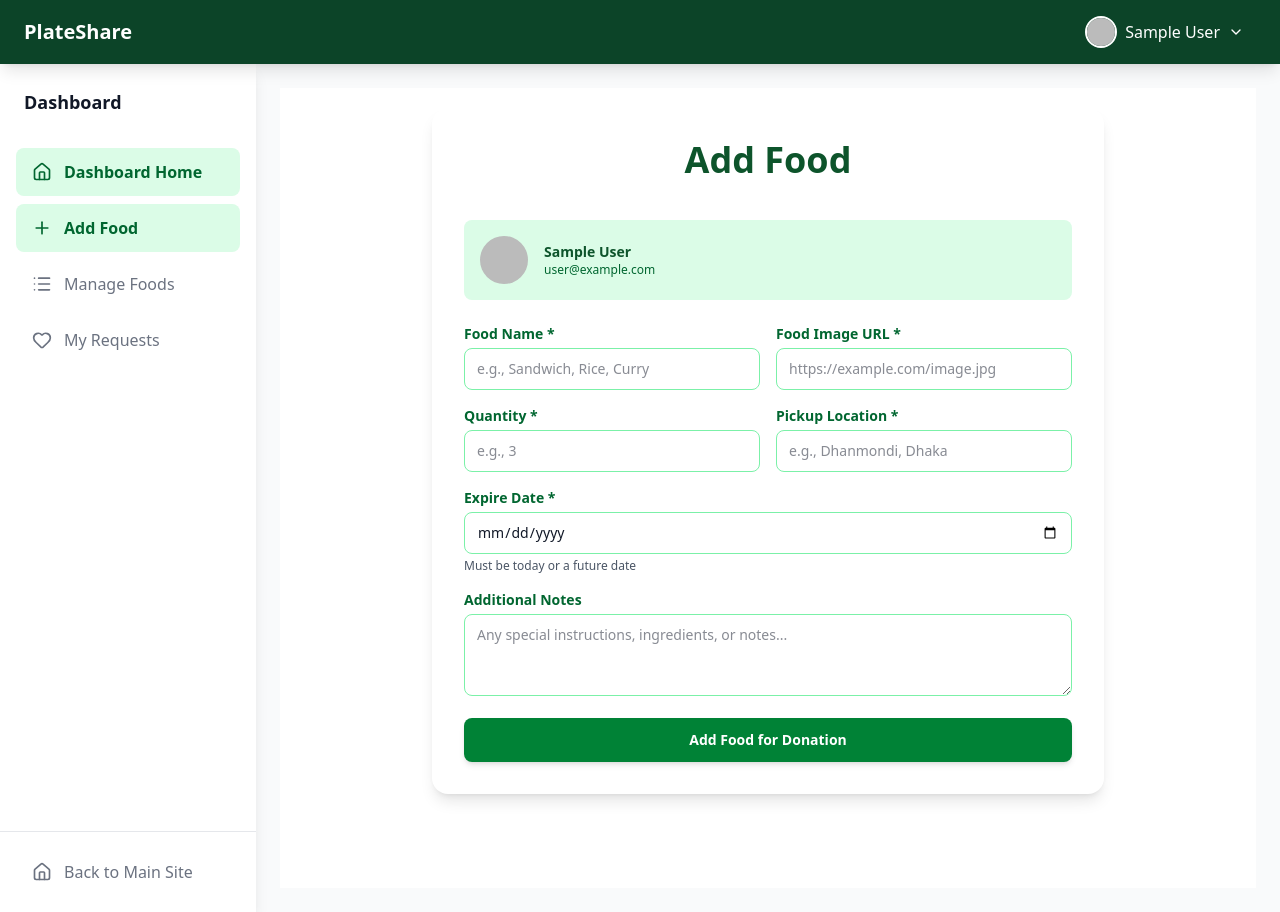
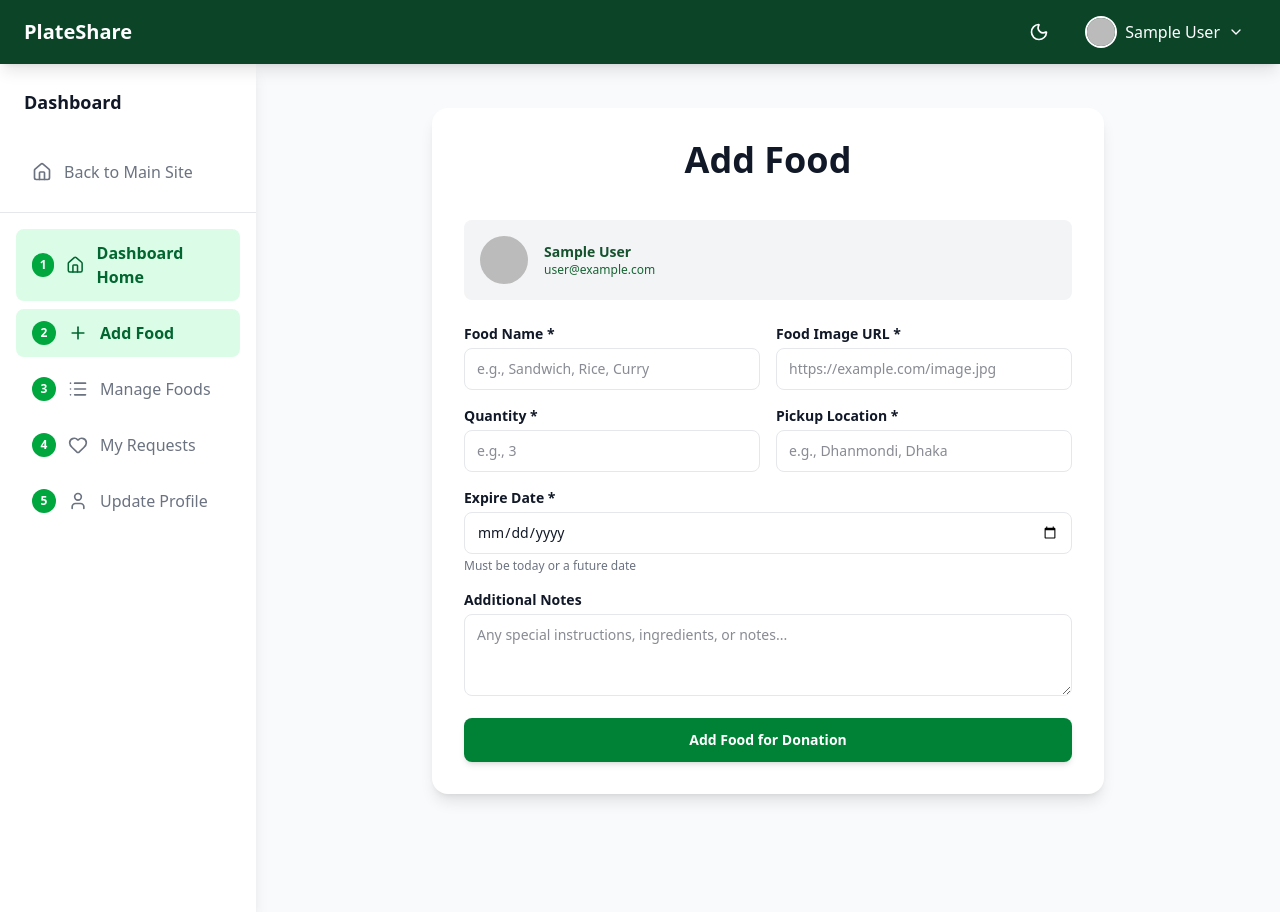
Before and after one commit to jubayer-ahmed-ratul/plateshare_client, a React (Vite) app: page /dashboard/add-food in a window 1280 px wide. Built offline with nearby package versions, Linux system fonts and the light colour scheme; no server answers; sample sign-in values are in the browser's storage.

Commit message:
ready to submit

```diff
--- a/src/Pages/AddFood/AddFood.jsx
+++ b/src/Pages/AddFood/AddFood.jsx
@@ -3,9 +3,11 @@ import axios from "axios";
 import { toast, ToastContainer } from "react-toastify";
 import "react-toastify/dist/ReactToastify.css";
 import { AuthContext } from "../../components/context/AuthContext";
+import { useTheme } from "../../components/context/ThemeProvider";
 
 const AddFood = () => {
   const { user } = useContext(AuthContext);
+  const { isDarkMode } = useTheme();
 
   const [formData, setFormData] = useState({
     name: "",
@@ -107,15 +109,15 @@ const AddFood = () => {
   const todayDate = new Date().toISOString().split('T')[0];
 
   return (
-    <section className="py-5 flex justify-center items-start bg-white dark:bg-gray-900 min-h-screen">
+    <section className="py-5 flex justify-center items-start bg-themed-secondary min-h-screen">
       <ToastContainer />
-      <div className="w-full max-w-2xl bg-white dark:bg-gray-800 rounded-2xl shadow-lg p-8">
-        <h2 className="text-3xl sm:text-4xl font-bold mb-8 sm:mb-10 text-center text-green-900 dark:text-white">
+      <div className="w-full max-w-2xl bg-themed-card rounded-2xl shadow-lg p-8">
+        <h2 className="text-3xl sm:text-4xl font-bold mb-8 sm:mb-10 text-center text-themed-primary">
           Add Food
         </h2>
 
         {/* Donator Info */}
-        <div className="mb-6 p-4 bg-green-100 dark:bg-gray-700 rounded-lg flex items-center gap-4">
+        <div className="mb-6 p-4 bg-themed-tertiary rounded-lg flex items-center gap-4">
           {user?.photoURL && (
             <img
               src={user.photoURL}
@@ -124,10 +126,16 @@ const AddFood = () => {
             />
           )}
           <div>
-            <p className="font-semibold text-green-900 dark:text-green-400 text-sm">
+            <p
+              className="font-semibold text-sm"
+              style={{ color: isDarkMode ? '#ffffff' : '#14532d' }}
+            >
               {user?.displayName || "Anonymous Donor"}
             </p>
-            <p className="text-green-800 dark:text-gray-300 text-xs">
+            <p
+              className="text-xs"
+              style={{ color: isDarkMode ? '#ffffff' : '#166534' }}
+            >
               {user?.email || "Email not available"}
             </p>
           </div>
@@ -136,7 +144,7 @@ const AddFood = () => {
         <form onSubmit={handleSubmit} className="space-y-4">
           <div className="grid grid-cols-1 md:grid-cols-2 gap-4">
             <div>
-              <label className="block text-green-800 dark:text-green-400 font-semibold mb-1 text-sm">
+              <label className="block text-themed-primary font-semibold mb-1 text-sm">
                 Food Name *
               </label>
               <input
@@ -144,14 +152,14 @@ const AddFood = () => {
                 name="name"
                 value={formData.name}
                 onChange={handleChange}
-                className="w-full border border-green-300 dark:border-gray-600 dark:bg-gray-700 dark:text-white rounded-lg px-3 py-2.5 text-sm focus:outline-green-500 focus:border-green-500"
+                className="input-themed w-full border rounded-lg px-3 py-2.5 text-sm focus:outline-green-500 focus:border-green-500"
                 placeholder="e.g., Sandwich, Rice, Curry"
                 required
               />
             </div>
 
             <div>
-              <label className="block text-green-800 dark:text-green-400 font-semibold mb-1 text-sm">
+              <label className="block text-themed-primary font-semibold mb-1 text-sm">
                 Food Image URL *
               </label>
               <input
@@ -159,7 +167,7 @@ const AddFood = () => {
                 name="image"
                 value={formData.image}
                 onChange={handleChange}
-                className="w-full border border-green-300 dark:border-gray-600 dark:bg-gray-700 dark:text-white rounded-lg px-3 py-2.5 text-sm focus:outline-green-500 focus:border-green-500"
+                className="input-themed w-full border rounded-lg px-3 py-2.5 text-sm focus:outline-green-500 focus:border-green-500"
                 placeholder="https://example.com/image.jpg"
                 required
               />
@@ -168,7 +176,7 @@ const AddFood = () => {
 
           <div className="grid grid-cols-1 md:grid-cols-2 gap-4">
             <div>
-              <label className="block text-green-800 dark:text-green-400 font-semibold mb-1 text-sm">
+              <label className="block text-themed-primary font-semibold mb-1 text-sm">
                 Quantity *
               </label>
               <input
@@ -177,13 +185,13 @@ const AddFood = () => {
                 value={formData.quantity}
                 onChange={handleChange}
                 min="1"
-                className="w-full border border-green-300 dark:border-gray-600 dark:bg-gray-700 dark:text-white rounded-lg px-3 py-2.5 text-sm focus:outline-green-500 focus:border-green-500"
+                className="input-themed w-full border rounded-lg px-3 py-2.5 text-sm focus:outline-green-500 focus:border-green-500"
                 placeholder="e.g., 3"
                 required
               />
             </div>
             <div>
-              <label className="block text-green-800 dark:text-green-400 font-semibold mb-1 text-sm">
+              <label className="block text-themed-primary font-semibold mb-1 text-sm">
                 Pickup Location *
               </label>
               <input
@@ -191,7 +199,7 @@ const AddFood = () => {
                 name="location"
                 value={formData.location}
                 onChange={handleChange}
-                className="w-full border border-green-300 dark:border-gray-600 dark:bg-gray-700 dark:text-white rounded-lg px-3 py-2.5 text-sm focus:outline-green-500 focus:border-green-500"
+                className="input-themed w-full border rounded-lg px-3 py-2.5 text-sm focus:outline-green-500 focus:border-green-500"
                 placeholder="e.g., Dhanmondi, Dhaka"
                 required
               />
@@ -199,7 +207,7 @@ const AddFood = () => {
           </div>
 
           <div>
-            <label className="block text-green-800 dark:text-green-400 font-semibold mb-1 text-sm">
+            <label className="block text-themed-primary font-semibold mb-1 text-sm">
               Expire Date *
             </label>
             <input
@@ -207,24 +215,24 @@ const AddFood = () => {
               name="expireDate"
               value={formData.expireDate}
               onChange={handleChange}
-              className="w-full border border-green-300 dark:border-gray-600 dark:bg-gray-700 dark:text-white rounded-lg px-3 py-2.5 text-sm focus:outline-green-500 focus:border-green-500"
+              className="input-themed w-full border rounded-lg px-3 py-2.5 text-sm focus:outline-green-500 focus:border-green-500"
               required
               min={todayDate}
             />
-            <p className="text-xs text-gray-600 dark:text-gray-400 mt-1">
+            <p className="text-xs text-themed-secondary mt-1">
               Must be today or a future date
             </p>
           </div>
 
           <div>
-            <label className="block text-green-800 dark:text-green-400 font-semibold mb-1 text-sm">
+            <label className="block text-themed-primary font-semibold mb-1 text-sm">
               Additional Notes
             </label>
             <textarea
               name="notes"
               value={formData.notes}
               onChange={handleChange}
-              className="w-full border border-green-300 dark:border-gray-600 dark:bg-gray-700 dark:text-white rounded-lg px-3 py-2.5 text-sm focus:outline-green-500 focus:border-green-500"
+              className="input-themed w-full border rounded-lg px-3 py-2.5 text-sm focus:outline-green-500 focus:border-green-500"
               rows={3}
               placeholder="Any special instructions, ingredients, or notes..."
             ></textarea>
--- a/src/Pages/Dashboard/DashboardHome.jsx
+++ b/src/Pages/Dashboard/DashboardHome.jsx
@@ -76,22 +76,22 @@ const DashboardHome = () => {
       title: 'Food Requests Made',
       value: stats.totalRequests,
       icon: Heart,
-      color: 'bg-blue-500',
-      textColor: 'text-blue-600'
+      color: 'bg-green-400',
+      textColor: 'text-green-600'
     },
     {
       title: 'Accepted Requests',
       value: stats.acceptedRequests,
       icon: TrendingUp,
-      color: 'bg-emerald-500',
-      textColor: 'text-emerald-600'
+      color: 'bg-green-700',
+      textColor: 'text-green-800'
     },
     {
       title: 'Pending Requests',
       value: stats.pendingRequests,
       icon: Clock,
-      color: 'bg-yellow-500',
-      textColor: 'text-yellow-600'
+      color: 'bg-green-600',
+      textColor: 'text-green-700'
     }
   ];
 
@@ -195,7 +195,7 @@ const DashboardHome = () => {
                   <span className={`px-2 py-1 rounded-full text-xs font-medium ${
                     food.food_status === 'Available'
                       ? 'bg-green-100 text-green-800'
-                      : 'bg-gray-100 text-gray-800'
+                      : 'bg-green-50 text-green-700'
                   }`}>
                     {food.food_status}
                   </span>
@@ -206,9 +206,9 @@ const DashboardHome = () => {
         </div>
 
         {/* Recent Food Requests */}
-        <div className="bg-white rounded-2xl shadow-lg p-6">
+        <div className="bg-themed-card rounded-2xl shadow-lg p-6">
           <div className="flex items-center justify-between mb-6">
-            <h2 className="text-xl font-semibold text-gray-900">Recent Food Requests</h2>
+            <h2 className="text-xl font-semibold text-themed-primary">Recent Food Requests</h2>
             <button
               onClick={() => navigate('/dashboard/my-requests')}
               className="text-green-600 hover:text-green-700 font-medium text-sm"
@@ -219,11 +219,11 @@ const DashboardHome = () => {
 
           {recentRequests.length === 0 ? (
             <div className="text-center py-8">
-              <Heart size={48} className="mx-auto text-gray-300 mb-4" />
-              <p className="text-gray-500 mb-4">No food requests yet</p>
+              <Heart size={48} className="mx-auto text-themed-tertiary mb-4" />
+              <p className="text-themed-secondary mb-4">No food requests yet</p>
               <button
                 onClick={() => navigate('/available-foods')}
-                className="bg-blue-600 hover:bg-blue-700 text-white px-4 py-2 rounded-lg font-medium"
+                className="bg-green-600 hover:bg-green-700 text-white px-4 py-2 rounded-lg font-medium"
               >
                 Browse Available Foods
               </button>
@@ -231,7 +231,7 @@ const DashboardHome = () => {
           ) : (
             <div className="space-y-4">
               {recentRequests.map((request) => (
-                <div key={request._id} className="flex items-center space-x-4 p-4 border border-gray-200 rounded-lg hover:bg-gray-50 transition-colors">
+                <div key={request._id} className="flex items-center space-x-4 p-4 border border-themed rounded-lg hover:bg-themed-tertiary transition-colors">
                   {request.foodDetails?.food_image && (
                     <img
                       src={request.foodDetails.food_image}
@@ -240,10 +240,10 @@ const DashboardHome = () => {
                     />
                   )}
                   <div className="flex-1">
-                    <h3 className="font-medium text-gray-900">
+                    <h3 className="font-medium text-themed-primary">
                       {request.foodDetails?.food_name || 'Food Item'}
                     </h3>
-                    <div className="flex items-center space-x-4 text-sm text-gray-500">
+                    <div className="flex items-center space-x-4 text-sm text-themed-secondary">
                       <span className="flex items-center space-x-1">
                         <Users size={14} />
                         <span>{request.quantityRequested} portions</span>
@@ -258,7 +258,7 @@ const DashboardHome = () => {
                     request.status === 'accepted'
                       ? 'bg-green-100 text-green-800'
                       : request.status === 'pending'
-                      ? 'bg-yellow-100 text-yellow-800'
+                      ? 'bg-green-200 text-green-800'
                       : 'bg-red-100 text-red-800'
                   }`}>
                     {request.status}
@@ -271,31 +271,31 @@ const DashboardHome = () => {
       </div>
 
       {/* Quick Actions */}
-      <div className="bg-white rounded-2xl shadow-lg p-6">
-        <h2 className="text-xl font-semibold text-gray-900 mb-6">Quick Actions</h2>
+      <div className="bg-themed-card rounded-2xl shadow-lg p-6">
+        <h2 className="text-xl font-semibold text-themed-primary mb-6">Quick Actions</h2>
         <div className="grid grid-cols-1 md:grid-cols-3 gap-4">
           <button
             onClick={() => navigate('/dashboard/add-food')}
-            className="flex items-center space-x-3 p-4 border-2 border-dashed border-green-300 rounded-lg hover:border-green-400 hover:bg-green-50 transition-colors"
+            className="flex items-center space-x-3 p-4 border-2 border-dashed border-green-300 rounded-lg hover:border-green-400 hover:bg-green-50 dark:hover:bg-green-900/20 transition-colors"
           >
-            <Plus size={24} className="text-green-600" />
-            <span className="font-medium text-green-600">Share New Food</span>
+            <Plus size={24} className="text-themed-primary" />
+            <span className="font-medium text-themed-primary">Share New Food</span>
           </button>
 
           <button
             onClick={() => navigate('/available-foods')}
-            className="flex items-center space-x-3 p-4 border-2 border-dashed border-blue-300 rounded-lg hover:border-blue-400 hover:bg-blue-50 transition-colors"
+            className="flex items-center space-x-3 p-4 border-2 border-dashed border-green-400 rounded-lg hover:border-green-500 hover:bg-green-100 dark:hover:bg-green-900/20 transition-colors"
           >
-            <Heart size={24} className="text-blue-600" />
-            <span className="font-medium text-blue-600">Browse Available Foods</span>
+            <Heart size={24} className="text-themed-primary" />
+            <span className="font-medium text-themed-primary">Browse Available Foods</span>
           </button>
 
           <button
             onClick={() => navigate('/dashboard/profile')}
-            className="flex items-center space-x-3 p-4 border-2 border-dashed border-purple-300 rounded-lg hover:border-purple-400 hover:bg-purple-50 transition-colors"
+            className="flex items-center space-x-3 p-4 border-2 border-dashed border-green-500 rounded-lg hover:border-green-600 hover:bg-green-200 dark:hover:bg-green-900/20 transition-colors"
           >
-            <Users size={24} className="text-purple-600" />
-            <span className="font-medium text-purple-600">Update Profile</span>
+            <Users size={24} className="text-themed-primary" />
+            <span className="font-medium text-themed-primary">Update Profile</span>
           </button>
         </div>
       </div>
--- a/src/Pages/FoodDetails/FoodDetails.jsx
+++ b/src/Pages/FoodDetails/FoodDetails.jsx
@@ -119,7 +119,7 @@ const FoodRequestsTable = ({ requests, loading, handleAction, foodQuantity }) =>
               <td className="px-4 py-2 border">
                 <span className={`px-2 py-1 rounded-full text-xs font-medium ${
                   req.status === "pending"
-                    ? "bg-yellow-100 text-yellow-800"
+                    ? "bg-green-200 text-green-800"
                     : req.status === "accepted"
                     ? "bg-green-100 text-green-800"
                     : "bg-red-100 text-red-800"
@@ -393,7 +393,7 @@ const FoodDetails = () => {
             <span className="bg-blue-100 text-blue-800 px-3 py-1 rounded-full text-sm font-semibold">
               Ready to Eat
             </span>
-            <span className="bg-yellow-100 text-yellow-800 px-3 py-1 rounded-full text-sm font-semibold">
+            <span className="bg-green-200 text-green-800 px-3 py-1 rounded-full text-sm font-semibold">
               Community Shared
             </span>
           </div>
@@ -451,9 +451,9 @@ const FoodDetails = () => {
                 </span>
               </div>
 
-              <div className="bg-yellow-50 border-l-4 border-yellow-400 p-4 rounded">
-                <h4 className="font-semibold text-yellow-800 mb-2">Important Rules:</h4>
-                <ul className="text-sm text-yellow-700 space-y-1">
+              <div className="bg-green-50 border-l-4 border-green-400 p-4 rounded">
+                <h4 className="font-semibold text-green-800 mb-2">Important Rules:</h4>
+                <ul className="text-sm text-green-700 space-y-1">
                   <li>• Please arrive on time for pickup</li>
                   <li>• Bring your own container if needed</li>
                   <li>• Contact donor before pickup</li>
--- a/src/components/Home/CommunityImpact.jsx
+++ b/src/components/Home/CommunityImpact.jsx
@@ -14,14 +14,14 @@ const CommunityImpact = () => {
       description: 'Building stronger communities by connecting neighbors and fostering a culture of sharing and caring.',
       percentage: '85%',
       metric: 'User Satisfaction',
-      color: 'bg-blue-100 text-blue-800',
+      color: 'bg-green-200 text-green-800',
     },
     {
       title: 'Economic Impact',
       description: 'Helping families save money on groceries while reducing the economic burden of food insecurity.',
       percentage: '$200',
       metric: 'Average Savings',
-      color: 'bg-yellow-100 text-yellow-800',
+      color: 'bg-green-300 text-green-900',
     },
   ];
 
--- a/src/components/layout/DashboardLayout.jsx
+++ b/src/components/layout/DashboardLayout.jsx
@@ -1,6 +1,7 @@
 import React, { useContext, useState } from 'react';
 import { Outlet, NavLink, useNavigate } from 'react-router-dom';
 import { AuthContext } from '../context/AuthContext';
+import { useTheme } from '../context/ThemeProvider';
 import {
   Home,
   Plus,
@@ -10,11 +11,14 @@ import {
   LogOut,
   Menu,
   X,
-  ChevronDown
+  ChevronDown,
+  Moon,
+  Sun
 } from 'lucide-react';
 
 const DashboardLayout = () => {
   const { user, logout } = useContext(AuthContext);
+  const { isDarkMode, toggleDarkMode } = useTheme();
   const [isSidebarOpen, setIsSidebarOpen] = useState(false);
   const [isProfileDropdownOpen, setIsProfileDropdownOpen] = useState(false);
   const navigate = useNavigate();
@@ -24,6 +28,7 @@ const DashboardLayout = () => {
     { name: 'Add Food', path: '/dashboard/add-food', icon: Plus },
     { name: 'Manage Foods', path: '/dashboard/manage-foods', icon: List },
     { name: 'My Requests', path: '/dashboard/my-requests', icon: Heart },
+    { name: 'Update Profile', path: '/dashboard/profile', icon: User },
   ];
 
   const handleLogout = async () => {
@@ -56,8 +61,17 @@ const DashboardLayout = () => {
               </NavLink>
             </div>
 
-            {/* Right side - Profile Dropdown */}
+            {/* Right side - Theme Toggle and Profile Dropdown */}
             <div className="flex items-center space-x-4">
+              {/* Dark Mode Toggle */}
+              <button
+                onClick={toggleDarkMode}
+                className="p-2 text-white hover:bg-white/10 rounded-lg transition-colors"
+                aria-label="Toggle dark mode"
+              >
+                {isDarkMode ? <Sun size={20} /> : <Moon size={20} />}
+              </button>
+
               <div className="relative">
                 <button
                   onClick={() => setIsProfileDropdownOpen(!isProfileDropdownOpen)}
@@ -144,8 +158,19 @@ const DashboardLayout = () => {
               <h2 className="text-lg font-semibold text-themed-primary">Dashboard</h2>
             </div>
 
+            {/* Back to Main Site - At top */}
+            <div className="px-4 mb-4 border-b border-themed pb-4">
+              <NavLink
+                to="/"
+                className="flex items-center space-x-3 px-4 py-3 text-themed-secondary hover:bg-themed-tertiary hover:text-themed-primary rounded-lg transition-colors duration-200"
+              >
+                <Home size={20} />
+                <span>Back to Main Site</span>
+              </NavLink>
+            </div>
+
             <nav className="flex-1 px-4 space-y-2">
-              {sidebarMenuItems.map((item) => (
+              {sidebarMenuItems.map((item, index) => (
                 <NavLink
                   key={item.path}
                   to={item.path}
@@ -158,22 +183,14 @@ const DashboardLayout = () => {
                     }`
                   }
                 >
+                  <span className="flex items-center justify-center w-6 h-6 text-xs font-bold bg-green-600 text-white rounded-full">
+                    {index + 1}
+                  </span>
                   <item.icon size={20} />
                   <span>{item.name}</span>
                 </NavLink>
               ))}
             </nav>
-
-            {/* Back to Main Site */}
-            <div className="p-4 border-t border-themed">
-              <NavLink
-                to="/"
-                className="flex items-center space-x-3 px-4 py-3 text-themed-secondary hover:bg-themed-tertiary hover:text-themed-primary rounded-lg transition-colors duration-200"
-              >
-                <Home size={20} />
-                <span>Back to Main Site</span>
-              </NavLink>
-            </div>
           </div>
         </aside>
 
```
